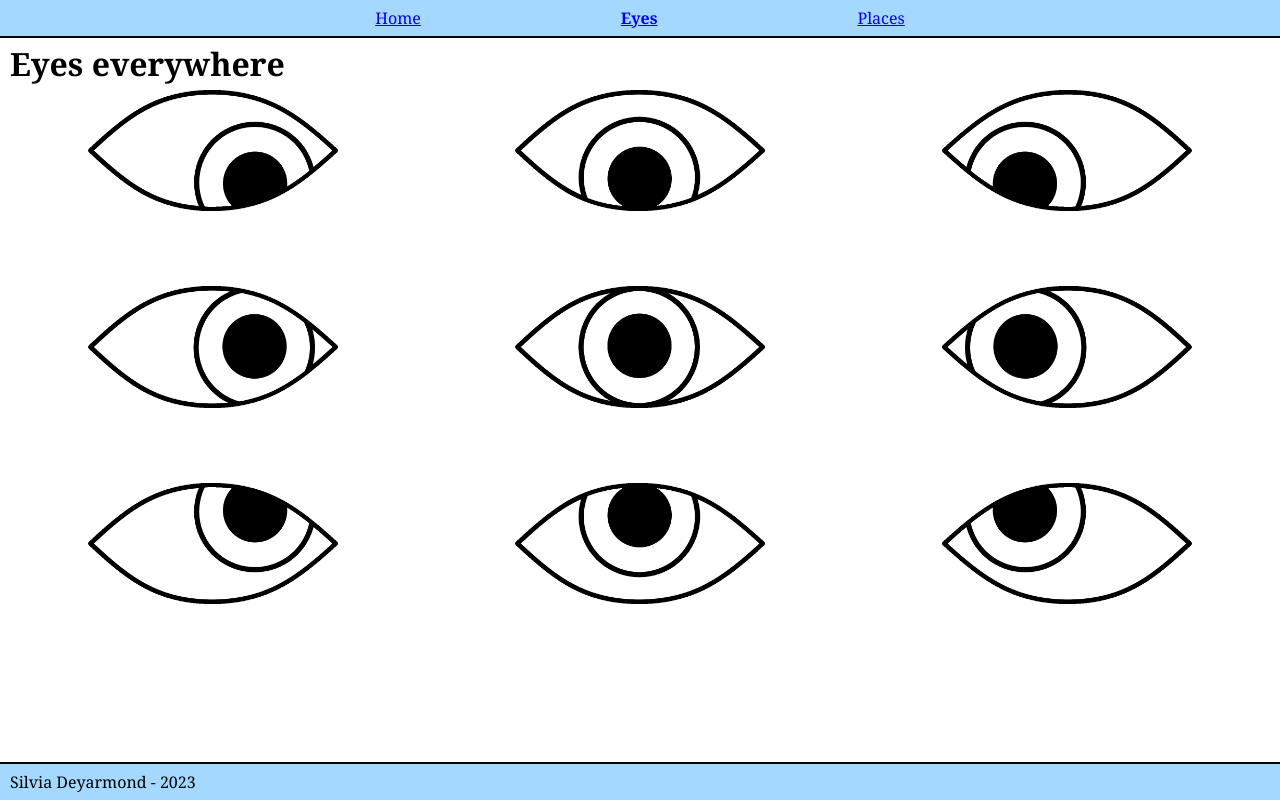
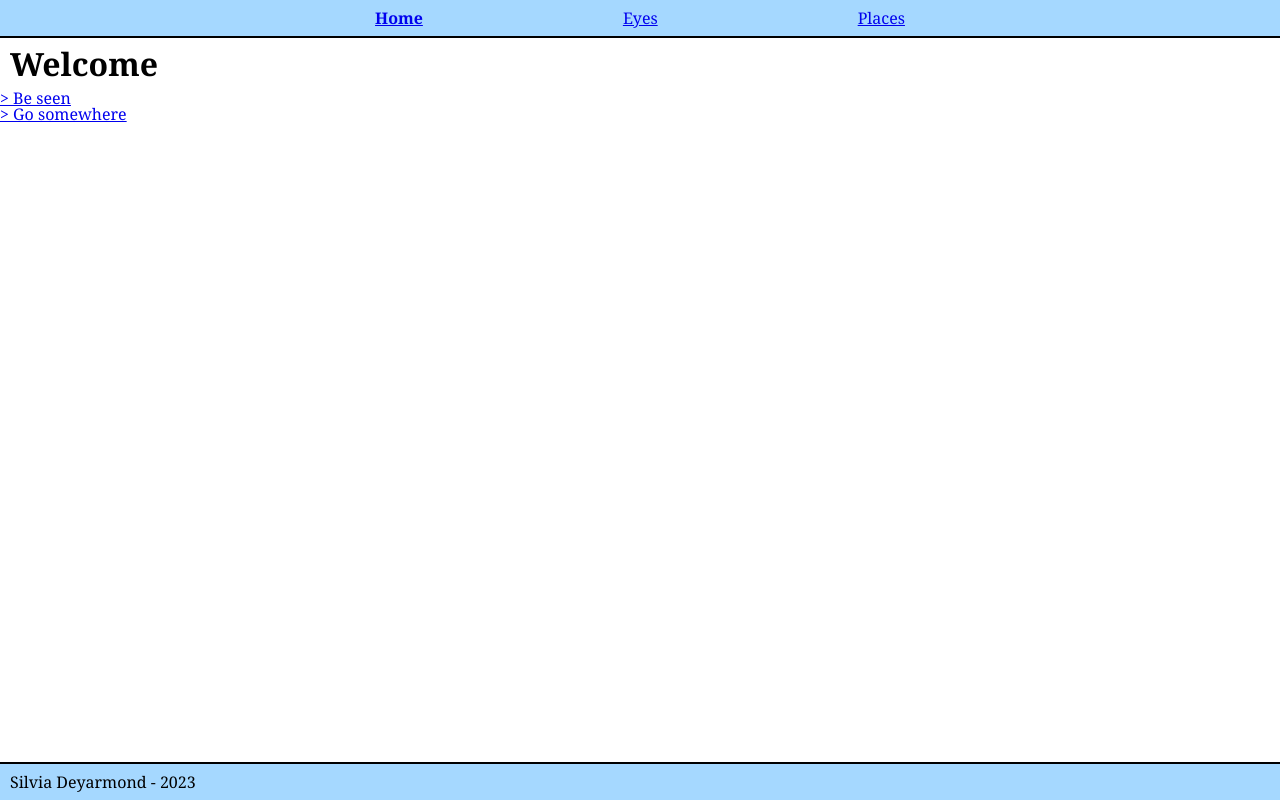
Before and after one commit to deyarmol/339proj, a plain HTML site: page index.html in a window 1280 px wide. Drawn offline with Linux system fonts and the light colour scheme.

Commit message:
Tentative final

```diff
--- a/index.html
+++ b/index.html
@@ -4,10 +4,10 @@
     <meta charset="UTF-8">
     <meta http-equiv="X-UA-Compatible" content="IE=edge">
     <meta name="viewport" content="width=device-width, initial-scale=1.0">
-    <link rel="stylesheet" href="../css/html5reset.css">
-    <link rel="stylesheet" href="../css/main.css">
-    <script src="../js/navbutton.js"></script>
-    <title>Eyes</title>
+    <link rel="stylesheet" href="css/html5reset.css">
+    <link rel="stylesheet" href="css/main.css">
+    <script src="js/navbutton.js"></script>
+    <title>Home</title>
 </head>
 <body>
     <header role="banner">
@@ -16,28 +16,20 @@
             <button id="navbutton" onclick="navbutton()">v</button>
             <div id="navlinks">
                 <ul>
-                    <li><a href="../index.html">Home</a></li>
-                    <li><strong><a href="index.html">Eyes</a></strong></li>
-                    <li><a href="../places/index.html">Places</a></li>
+                    <li><strong><a href="index.html">Home</a></strong></li>
+                    <li><a href="eyes/index.html">Eyes</a></li>
+                    <li><a href="places/index.html">Places</a></li>
                 </ul>
             </div>
         </nav>
     </header>
     <div id="main" role="main">
-        <h1>Eyes everywhere</h1>
-        <div class="eyecontainer">
-            <img src="../images/eyedownright.png" data-direction="downright" class="eye" id="eye1" alt="An eye, looking down and to the right.">
-            <img src="../images/eyedown.png" data-direction="down" class="eye" id="eye2" alt="An eye, looking down.">
-            <img src="../images/eyedownleft.png" data-direction="downleft" class="eye" id="eye3" alt="An eye, looking down and to the left.">
-            <img src="../images/eyeright.png" data-direction="right" class="eye" id="eye4" alt="An eye, looking to the right.">
-            <img src="../images/eye.png" data-direction="center" class="eye" id="eye5" alt="An eye, looking at you.">
-            <img src="../images/eyeleft.png" data-direction="left" class="eye" id="eye6" alt="An eye, looking to the left.">
-            <img src="../images/eyeupright.png" data-direction="upright" class="eye" id="eye7" alt="An eye, looking up and to the right.">
-            <img src="../images/eyeup.png" data-direction="up" class="eye" id="eye8" alt="An eye, looking up.">
-            <img src="../images/eyeupleft.png" data-direction="upleft" class="eye" id="eye9" alt="An eye, looking up and to the left.">
+        <div id="home">
+            <h1>Welcome</h1>
+            <h2><a href="eyes/index.html">&gt; Be seen</a></h2>
+            <h2><a href="places/index.html">&gt; Go somewhere</a></h2>
         </div>
     </div>
     <footer><p>Silvia Deyarmond - 2023</p></footer>
-    <script src="../js/eyes.js"></script>
 </body>
 </html>
```
